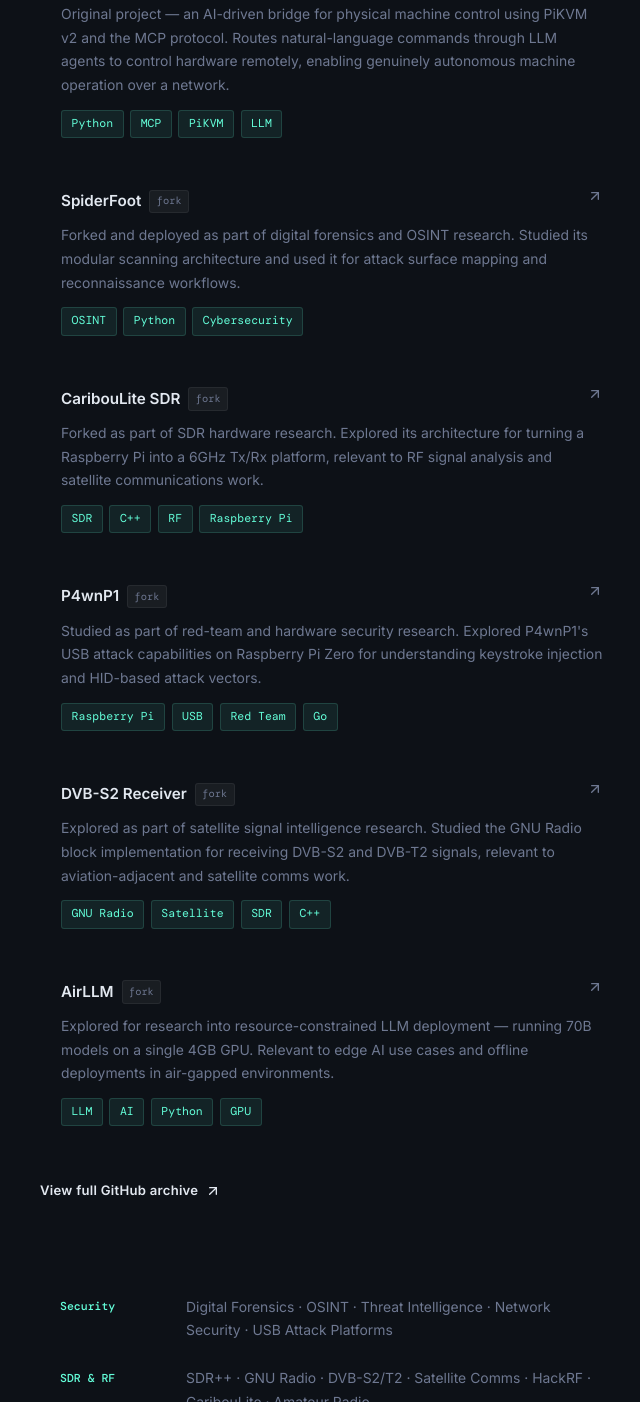
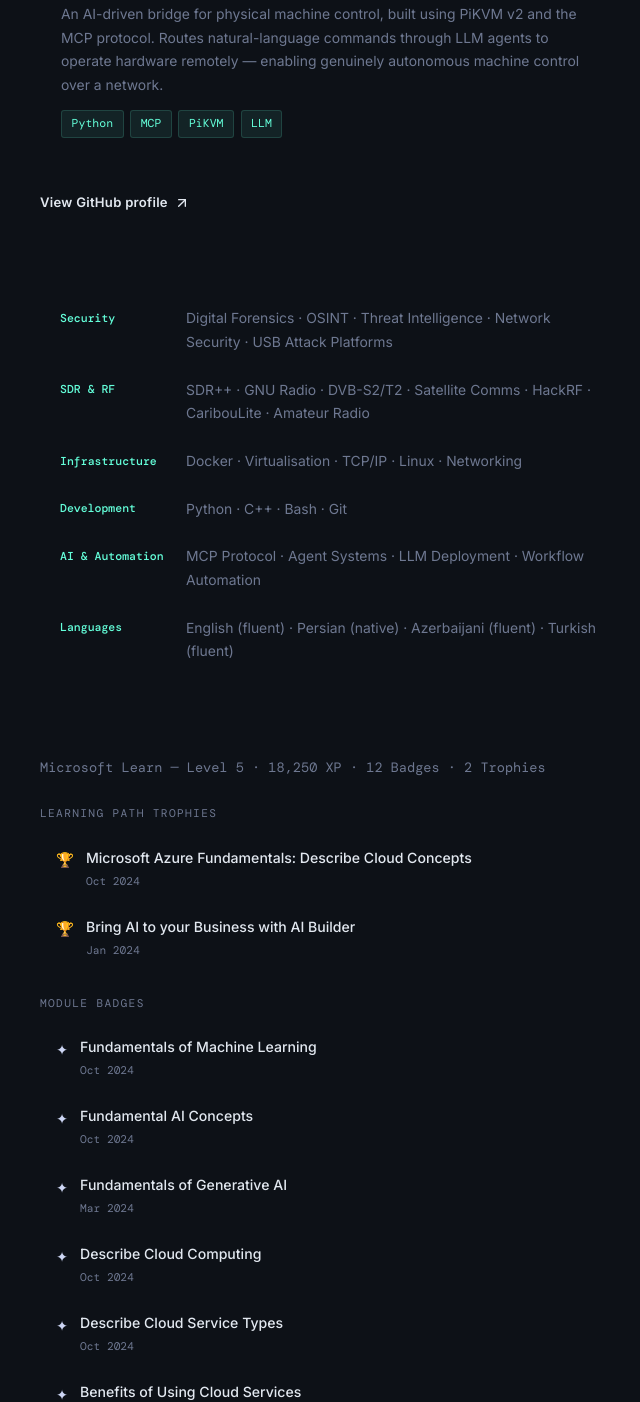
Before and after one commit to Z23599848/xiii, a plain HTML site: page index.html in a window 1280 px wide. Shown: the part 2295-3697 px from the top of the page, without its empty margins (518-1158 px from the left). Drawn offline with nearby package versions, Linux system fonts and the light colour scheme.

Commit message:
Remove all forked repos from projects — only original project remains

```diff
--- a/index.html
+++ b/index.html
@@ -167,67 +167,23 @@
 
             <!-- PROJECTS -->
             <section id="projects">
-                <h3 class="section-heading">GitHub</h3>
+                <h3 class="section-heading">Projects</h3>
 
                 <a href="https://github.com/Z23599848/semantic-remote-control" target="_blank" class="project-card">
                     <div class="project-top">
-                        <span class="project-name">Semantic Remote Control <span class="fork-label">original</span></span>
+                        <span class="project-name">Semantic Remote Control</span>
                         <svg class="arrow-icon" xmlns="http://www.w3.org/2000/svg" viewBox="0 0 24 24" fill="none" stroke="currentColor" stroke-width="2" stroke-linecap="round" stroke-linejoin="round"><line x1="7" y1="17" x2="17" y2="7"></line><polyline points="7 7 17 7 17 17"></polyline></svg>
                     </div>
-                    <p>Original project — an AI-driven bridge for physical machine control using PiKVM v2 and the MCP protocol. Routes natural-language commands through LLM agents to control hardware remotely, enabling genuinely autonomous machine operation over a network.</p>
+                    <p>An AI-driven bridge for physical machine control, built using PiKVM v2 and the MCP protocol. Routes natural-language commands through LLM agents to operate hardware remotely — enabling genuinely autonomous machine control over a network.</p>
                     <ul class="tag-list"><li>Python</li><li>MCP</li><li>PiKVM</li><li>LLM</li></ul>
                 </a>
 
-                <a href="https://github.com/Z23599848/spiderfoot" target="_blank" class="project-card">
-                    <div class="project-top">
-                        <span class="project-name">SpiderFoot <span class="fork-label">fork</span></span>
-                        <svg class="arrow-icon" xmlns="http://www.w3.org/2000/svg" viewBox="0 0 24 24" fill="none" stroke="currentColor" stroke-width="2" stroke-linecap="round" stroke-linejoin="round"><line x1="7" y1="17" x2="17" y2="7"></line><polyline points="7 7 17 7 17 17"></polyline></svg>
-                    </div>
-                    <p>Forked and deployed as part of digital forensics and OSINT research. Studied its modular scanning architecture and used it for attack surface mapping and reconnaissance workflows.</p>
-                    <ul class="tag-list"><li>OSINT</li><li>Python</li><li>Cybersecurity</li></ul>
-                </a>
-
-                <a href="https://github.com/Z23599848/cariboulite" target="_blank" class="project-card">
-                    <div class="project-top">
-                        <span class="project-name">CaribouLite SDR <span class="fork-label">fork</span></span>
-                        <svg class="arrow-icon" xmlns="http://www.w3.org/2000/svg" viewBox="0 0 24 24" fill="none" stroke="currentColor" stroke-width="2" stroke-linecap="round" stroke-linejoin="round"><line x1="7" y1="17" x2="17" y2="7"></line><polyline points="7 7 17 7 17 17"></polyline></svg>
-                    </div>
-                    <p>Forked as part of SDR hardware research. Explored its architecture for turning a Raspberry Pi into a 6GHz Tx/Rx platform, relevant to RF signal analysis and satellite communications work.</p>
-                    <ul class="tag-list"><li>SDR</li><li>C++</li><li>RF</li><li>Raspberry Pi</li></ul>
-                </a>
-
-                <a href="https://github.com/Z23599848/P4wnP1" target="_blank" class="project-card">
-                    <div class="project-top">
-                        <span class="project-name">P4wnP1 <span class="fork-label">fork</span></span>
-                        <svg class="arrow-icon" xmlns="http://www.w3.org/2000/svg" viewBox="0 0 24 24" fill="none" stroke="currentColor" stroke-width="2" stroke-linecap="round" stroke-linejoin="round"><line x1="7" y1="17" x2="17" y2="7"></line><polyline points="7 7 17 7 17 17"></polyline></svg>
-                    </div>
-                    <p>Studied as part of red-team and hardware security research. Explored P4wnP1's USB attack capabilities on Raspberry Pi Zero for understanding keystroke injection and HID-based attack vectors.</p>
-                    <ul class="tag-list"><li>Raspberry Pi</li><li>USB</li><li>Red Team</li><li>Go</li></ul>
-                </a>
-
-                <a href="https://github.com/Z23599848/gr-dvbs2rx" target="_blank" class="project-card">
-                    <div class="project-top">
-                        <span class="project-name">DVB-S2 Receiver <span class="fork-label">fork</span></span>
-                        <svg class="arrow-icon" xmlns="http://www.w3.org/2000/svg" viewBox="0 0 24 24" fill="none" stroke="currentColor" stroke-width="2" stroke-linecap="round" stroke-linejoin="round"><line x1="7" y1="17" x2="17" y2="7"></line><polyline points="7 7 17 7 17 17"></polyline></svg>
-                    </div>
-                    <p>Explored as part of satellite signal intelligence research. Studied the GNU Radio block implementation for receiving DVB-S2 and DVB-T2 signals, relevant to aviation-adjacent and satellite comms work.</p>
-                    <ul class="tag-list"><li>GNU Radio</li><li>Satellite</li><li>SDR</li><li>C++</li></ul>
-                </a>
-
-                <a href="https://github.com/Z23599848/airllm" target="_blank" class="project-card">
-                    <div class="project-top">
-                        <span class="project-name">AirLLM <span class="fork-label">fork</span></span>
-                        <svg class="arrow-icon" xmlns="http://www.w3.org/2000/svg" viewBox="0 0 24 24" fill="none" stroke="currentColor" stroke-width="2" stroke-linecap="round" stroke-linejoin="round"><line x1="7" y1="17" x2="17" y2="7"></line><polyline points="7 7 17 7 17 17"></polyline></svg>
-                    </div>
-                    <p>Explored for research into resource-constrained LLM deployment — running 70B models on a single 4GB GPU. Relevant to edge AI use cases and offline deployments in air-gapped environments.</p>
-                    <ul class="tag-list"><li>LLM</li><li>AI</li><li>Python</li><li>GPU</li></ul>
-                </a>
-
                 <a href="https://github.com/Z23599848" target="_blank" class="view-all-link">
-                    View full GitHub archive
+                    View GitHub profile
                     <svg xmlns="http://www.w3.org/2000/svg" width="16" height="16" viewBox="0 0 24 24" fill="none" stroke="currentColor" stroke-width="2" stroke-linecap="round" stroke-linejoin="round"><line x1="7" y1="17" x2="17" y2="7"></line><polyline points="7 7 17 7 17 17"></polyline></svg>
                 </a>
             </section>
+
 
             <!-- SKILLS -->
             <section id="skills">
```
